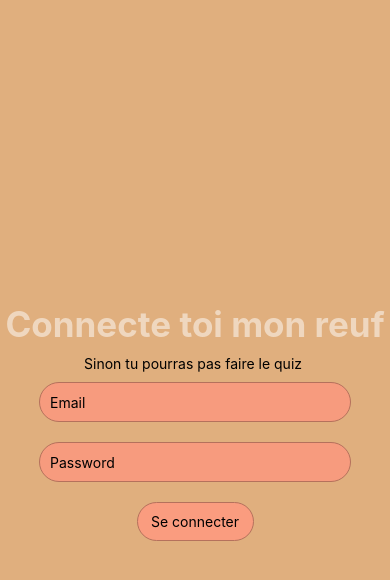
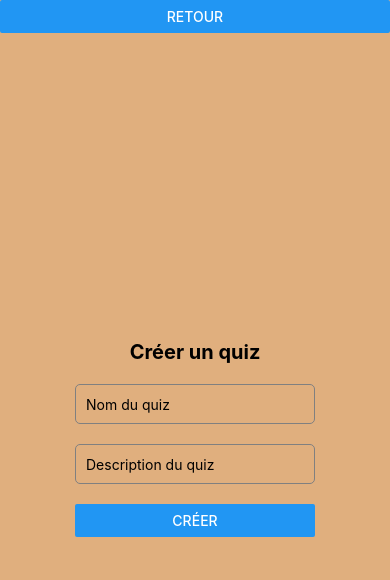
Before and after one commit to lucescomel/quiz-front, a React Native app: screen /NewQuiz in a window 390 px wide. Shown: the top 580 px of the page. Built offline with nearby package versions, Linux system fonts and the light colour scheme.

Commit message:
add : NewQuiz

```diff
--- a/App.js
+++ b/App.js
@@ -4,6 +4,7 @@ import HomeScreen from "./src/screens/HomeScreen";
 import { NavigationContainer } from "@react-navigation/native";
 import { createNativeStackNavigator } from "@react-navigation/native-stack";
 import ConnexionScreen from "./src/screens/Connexion";
+import NewQuiz from './src/screens/NewQuiz';
 
 const Stack = createNativeStackNavigator();
 
@@ -21,6 +22,11 @@ export default function App() {
           component={ConnexionScreen}
           options={{ headerShown: false }}
         />
+      <Stack.Screen
+          name="NewQuiz"
+          component={NewQuiz}
+          options={{ headerShown: false }}
+        />
       </Stack.Navigator>
     </NavigationContainer>
   );
--- a/src/screens/HomeScreen.js
+++ b/src/screens/HomeScreen.js
@@ -1,17 +1,18 @@
 import * as React from "react";
-import { StyleSheet, Button, View, Text, Image } from "react-native";
+import { StyleSheet, Button, View, Text, Image, Pressable } from "react-native";
 import { NavigationContainer } from "@react-navigation/native";
 import { createNativeStackNavigator } from "@react-navigation/native-stack";
 import { connectToken } from "../utils/connectToken";
 import { useState, useEffect } from "react";
 import { StatusBar } from "expo-status-bar";
 import { UserConnected } from "../components/UserConnected";
+import NewQuiz from '../screens/NewQuiz';
 
 export default function HomeScreen({ navigation }) {
   // console.log("config", config);
   const [resultat, setResultat] = useState([]);
   const [user, setUser] = useState("");
-
+  const [noteGlobal, setNoteGlobale] = useState(null);
   useEffect(() => {
     (async () => {
       const config = await connectToken();
@@ -25,23 +26,31 @@ export default function HomeScreen({ navigation }) {
         // console.log("tata", userConnected);
       });
 
-      // todo : a modifier pour que la liste de l'historic soit en fonction de l'user connect
       const response = fetch(
         "https://quiz-luc.projets.lecoledunumerique.fr/apip/historics_users",
         config
       )
         .then(async function (response) {
-          console.log("tutuuuuuuuuuuuuuuuuuuuuuuuuuuuuuuuuuuuuuuuuuuuu");
+          // console.log("tutuuuuuuuuuuuuuuuuuuuuuuuuuuuuuuuuuuuuuuuuuuuu");
           const res = await response.json();
           setResultat(res);
-          //
+
+          if (res && res.length > 0) {
+            let score = res.reduce((a, b) => a + b.note, 0);
+
+            setNoteGlobale((score / res.length).toFixed(2));
+          }
         })
         .catch(function (error) {
           console.log("mauvais", error);
         });
     })();
   }, []);
-  console.log("test", resultat);
+
+  const handleNewQuiz = () => {
+    navigation.navigate("NewQuiz")
+  }
+  // console.log("test", resultat);
   // console.log("toto", user);
   // const noteGlobal = resultat.map((item)=> {key={{item.id}}})
 
@@ -52,11 +61,22 @@ export default function HomeScreen({ navigation }) {
           <Text>Bonjour </Text>
           <Text style={{ textTransform: "capitalize" }}>{user.name}</Text>
         </Text>
+          <Pressable style={styles.button} onPress={handleNewQuiz}>
+            <Text>Créer un nouveau quiz</Text>
+          </Pressable>
       </View>
-      <View style={{ flex: 1, borderColor: "blue", borderWidth: 2 }}>
+      <View style={{flex: 1}}>
         <Text>Note Globale : </Text>
+        <Text>{noteGlobal || "Pas d'historique"}</Text>
       </View>
-      <View style={{ flex: 8, borderColor: "red", borderWidth: 2 }}>
+      <View
+        style={{
+          flex: 4,
+          borderColor: "red",
+          borderWidth: 2,
+          paddingHorizontal: 60,
+        }}
+      >
         <Text>Votre Historique :</Text>
         {resultat &&
           resultat.map((item) => {
@@ -70,6 +90,8 @@ export default function HomeScreen({ navigation }) {
             );
           })}
       </View>
+
+
       <StatusBar style="auto" />
     </View>
   );
@@ -78,8 +100,9 @@ export default function HomeScreen({ navigation }) {
 const styles = StyleSheet.create({
   container: {
     flex: 1,
+    justifyContent: "center",
     alignItems: "center",
-    justifyContent: "center",
+    backgroundColor: "#E0AF7E",
   },
   background: {
     position: "absolute",
@@ -97,4 +120,11 @@ const styles = StyleSheet.create({
     color: "#1E1736",
     fontSize: 16,
   },
+  text: {
+    fontWeight: "bold",
+    color: "white",
+    fontSize: 35,
+    opacity: 0.5,
+    paddingVertical: 10,
+  },
 });
--- a/src/screens/NewQuiz.js
+++ b/src/screens/NewQuiz.js
@@ -0,0 +1,80 @@
+import React, { useState } from "react";
+import {
+  Text,
+  View,
+  StyleSheet,
+  SafeAreaView,
+  TextInput,
+  Button,
+} from "react-native";
+import { NavigationContainer } from "@react-navigation/native";
+
+export default function NewQuiz({ navigation }) {
+  const [quizName, setQuizName] = useState("");
+  const [quizDescription, setQuizDescription] = useState("");
+
+  const handleHome = () => {
+    navigation.navigate("Home");
+  };
+
+  const handleCreateQuiz = () => {
+    // Code pour envoyer les données du formulaire vers l'API et créer le quiz
+    console.log(`Nom : ${quizName} / Description : ${quizDescription}`);
+  };
+
+  return (
+    <SafeAreaView style={styles.view}>
+      <Button onPress={handleHome} title="Retour" />
+      <View style={styles.container}>
+        <Text style={styles.title}>Créer un quiz</Text>
+        <View style={styles.form}>
+          <TextInput
+            style={styles.input}
+            placeholder="Nom du quiz"
+            onChangeText={setQuizName}
+            value={quizName}
+          />
+          <TextInput
+            style={styles.input}
+            placeholder="Description du quiz"
+            onChangeText={setQuizDescription}
+            value={quizDescription}
+          />
+          <Button
+            style={styles.button}
+            title="Créer"
+            onPress={handleCreateQuiz}
+          />
+        </View>
+      </View>
+    </SafeAreaView>
+  );
+}
+
+const styles = StyleSheet.create({
+    view: {
+      flex: 1,
+      backgroundColor: "#E0AF7E",
+    },
+    container: {
+      flex: 1,
+      justifyContent: "center",
+      alignItems: "center",
+      backgroundColor: "#E0AF7E",
+      paddingHorizontal: 20,
+    },
+    title: {
+      fontSize: 20,
+      fontWeight: "bold",
+      marginBottom: 20,
+    },
+    input: {
+      height: 40,
+      width: "100%",
+      borderColor: "gray",
+      borderWidth: 1,
+      borderRadius: 5,
+      paddingHorizontal: 10,
+      marginBottom: 20,
+    },
+  });
```
